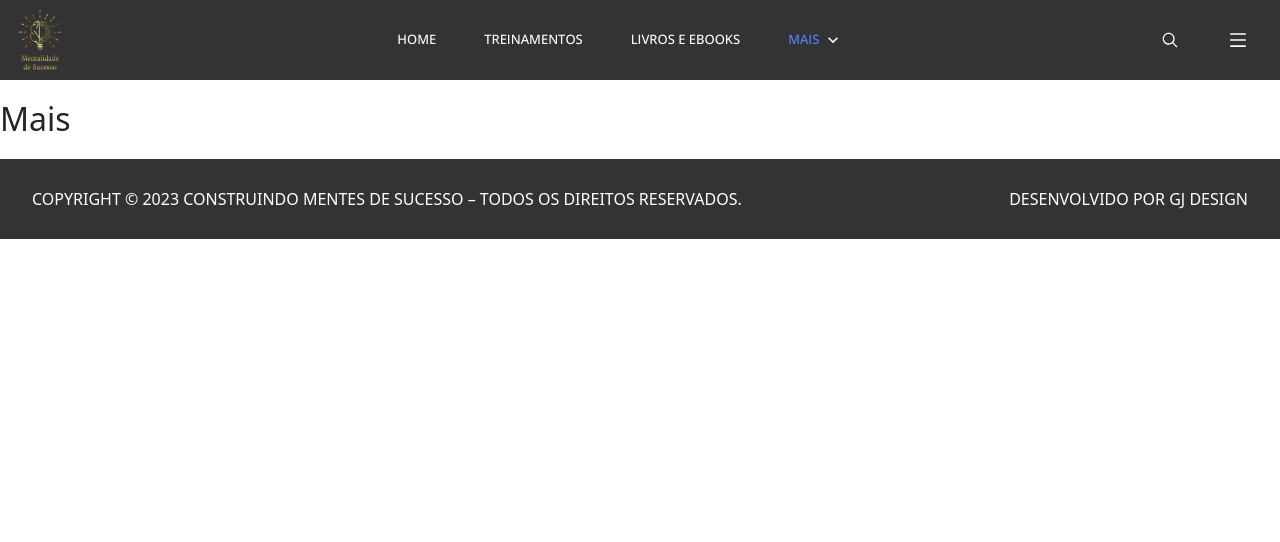
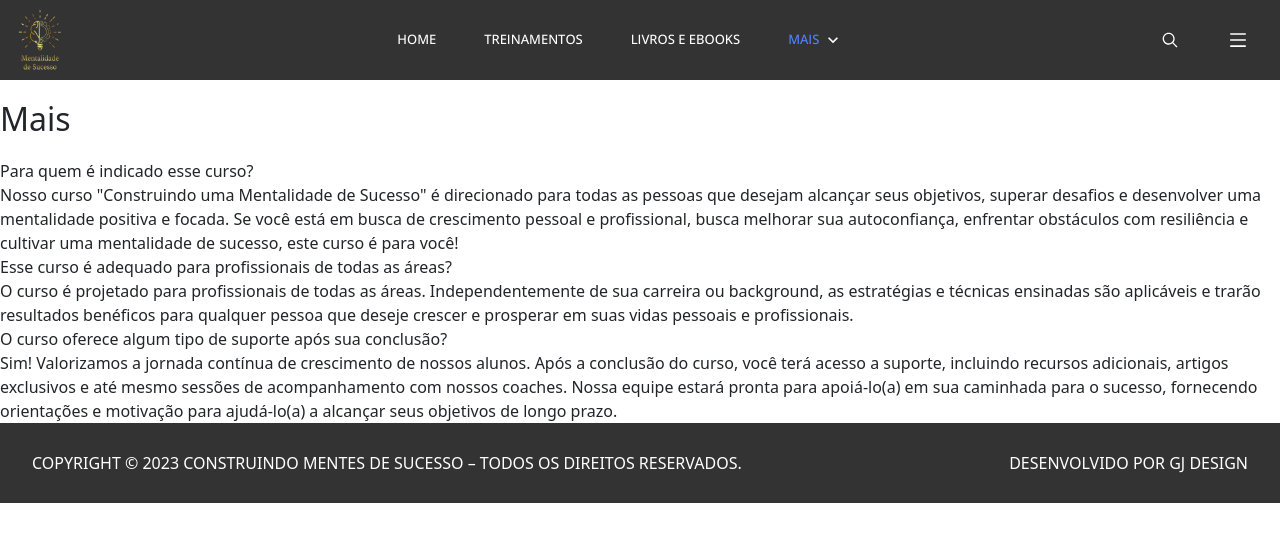
Before and after one commit to Judisson/sucesso-mente, a React (Vite) app: page /mais in a window 1280 px wide. Shown: the top 542 px of the page. Built offline with nearby package versions, Linux system fonts and the light colour scheme; the HTML template or start-up script is replaced by a standard one; a web font is replaced by a local one.

Commit message:
Feat(Mais) - Criando Página

```diff
--- a/src/Pages/Mais.jsx
+++ b/src/Pages/Mais.jsx
@@ -1,5 +1,48 @@
 const Mais = () => {
-    return <h1>Mais</h1>;
-  };
+  return (
+    <div className="container-principal-mais">
+      <h1>Mais</h1>
+      <div className="perguntas">
+        <div className="pergunta-resposta">
+          <div className="pergunta">Para quem é indicado esse curso?</div>
+          <div className="resposta">
+            Nosso curso "Construindo uma Mentalidade de Sucesso" é direcionado
+            para todas as pessoas que desejam alcançar seus objetivos, superar
+            desafios e desenvolver uma mentalidade positiva e focada. Se você
+            está em busca de crescimento pessoal e profissional, busca melhorar
+            sua autoconfiança, enfrentar obstáculos com resiliência e cultivar
+            uma mentalidade de sucesso, este curso é para você!
+          </div>
+        </div>
+        <div className="pergunta-resposta">
+          <div className="pergunta">
+            Esse curso é adequado para profissionais de todas as áreas?
+          </div>
+          <div className="resposta">
+            O curso é projetado para profissionais de todas as áreas.
+            Independentemente de sua carreira ou background, as estratégias e
+            técnicas ensinadas são aplicáveis e trarão resultados benéficos
+            para qualquer pessoa que deseje crescer e prosperar em suas vidas
+            pessoais e profissionais.
+          </div>
+        </div>
+        <div className="pergunta-resposta">
+          <div className="pergunta">
+            O curso oferece algum tipo de suporte após sua conclusão?
+          </div>
+          <div className="resposta">
+            Sim! Valorizamos a jornada contínua de crescimento de nossos alunos.
+            Após a conclusão do curso, você terá acesso a suporte, incluindo
+            recursos adicionais, artigos exclusivos e até mesmo sessões de
+            acompanhamento com nossos coaches. Nossa equipe estará pronta para
+            apoiá-lo(a) em sua caminhada para o sucesso, fornecendo orientações
+            e motivação para ajudá-lo(a) a alcançar seus objetivos de longo
+            prazo.
+          </div>
+        </div>
+      </div>
+    </div>
+  );
+};
 
-  export default Mais;
+export default Mais;
--- /dev/null
+++ b/src/scss/Pages/mais.scss
@@ -0,0 +1,55 @@
+.container-principal-mais {
+  .perguntas {
+    .pergunta-resposta {
+      .pergunta {
+        background-color: blue;
+        padding-left: 10px;
+        border-bottom-left-radius: 10px;
+        border-top-right-radius: 10px;
+
+        height: 60px;
+
+        cursor: pointer;
+
+        color: $color-white;
+        font-weight: 700;
+
+        display: flex;
+        flex-direction: row;
+        align-items: center;
+        gap: 5px;
+      }
+
+      .resposta {
+        max-height: 0;
+        opacity: 0;
+        animation: none;
+
+        overflow: hidden;
+
+        padding: 10px;
+
+        animation-fill-mode: none;
+      }
+
+      .pergunta:hover + .resposta {
+        animation: hideAndShow 2s;
+        max-height: 500px;
+        opacity: 1;
+      }
+    }
+  }
+}
+
+@keyframes hideAndShow {
+  from {
+    max-height: 0;
+    opacity: 0;
+    display: none;
+  }
+
+  to {
+    max-height: 500px;
+    opacity: 1;
+  }
+}
```
